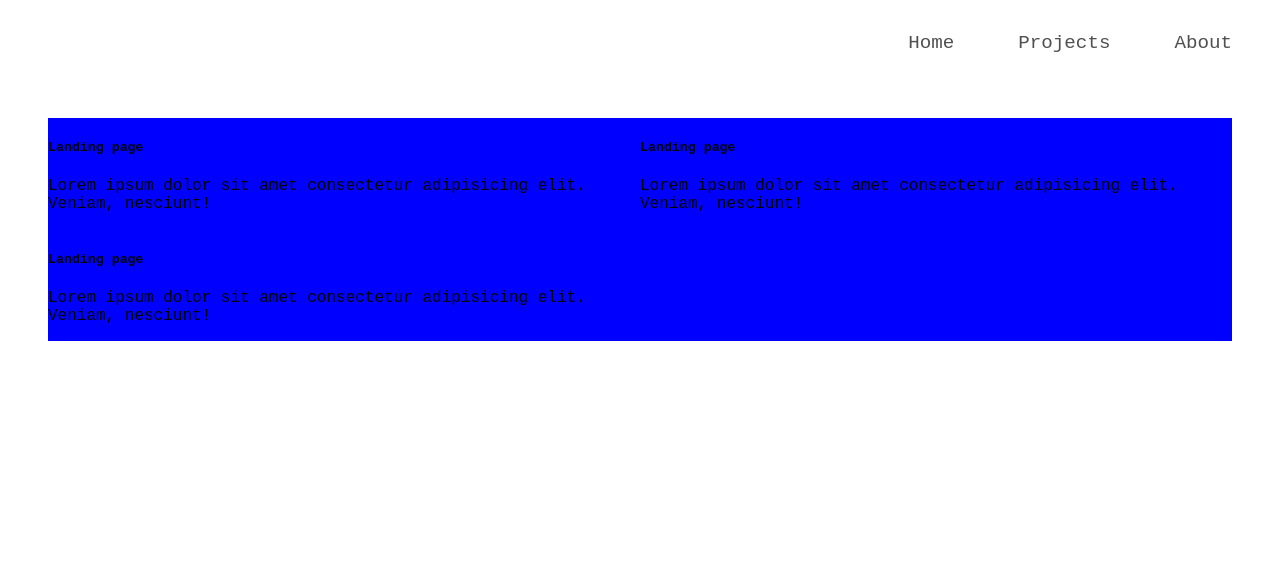
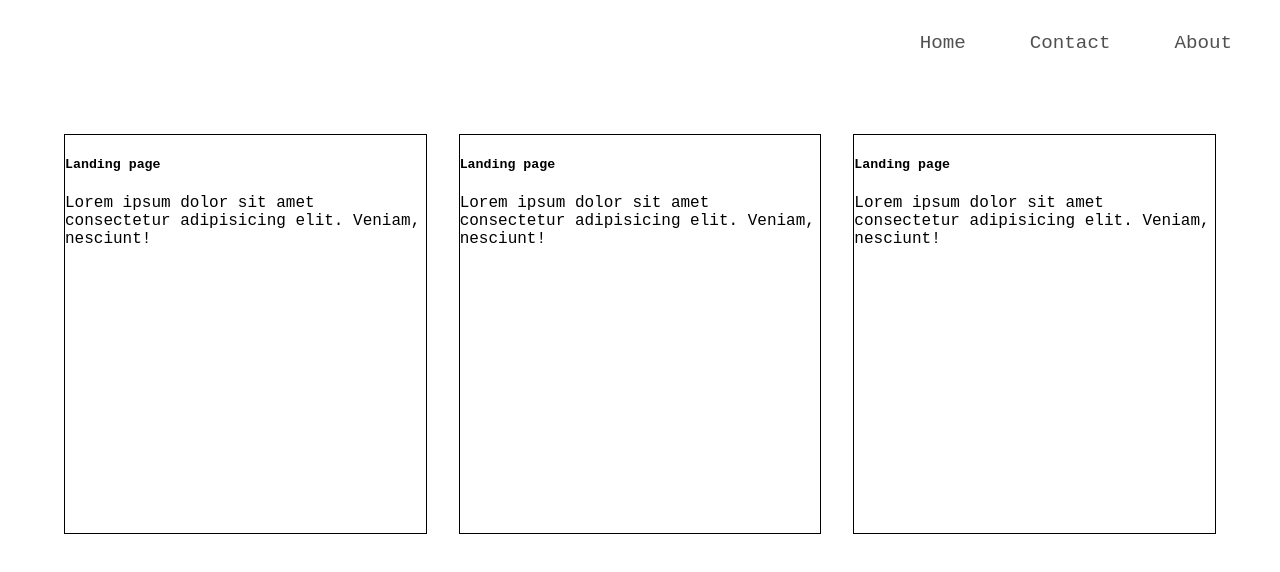
Before and after one commit to Saxofounix/portfolio, a plain HTML site: page projects.html in a window 1280 px wide. Drawn offline with Linux system fonts and the light colour scheme.

Commit message:
style changes

```diff
--- a/projects.html
+++ b/projects.html
@@ -25,7 +25,7 @@
         <nav>
             <ul>
                 <li><a href='/index.html'>Home</a></li>
-                <li><a href="#">Projects</a></li>
+                <li><a href="/contact.html">Contact</a></li>
                 <li><a href="/about.html">About</a></li>
                 <div class="burger">
                     <div class="burger-btn"></div>
--- a/styles/projects.css
+++ b/styles/projects.css
@@ -1,7 +1,11 @@
 .projects-wrapper{
     display: grid;
-    grid-template-columns: 1fr 1fr;
+    grid-template-columns: 1fr 1fr 1fr;
     margin: 3rem;
-    background: blue;
-    /* justify-content: center; */
 }
+.project-item{
+    background-color: white;
+    height: 50vh;
+    margin: 1rem;
+    border: 1px solid black;
+}
```
